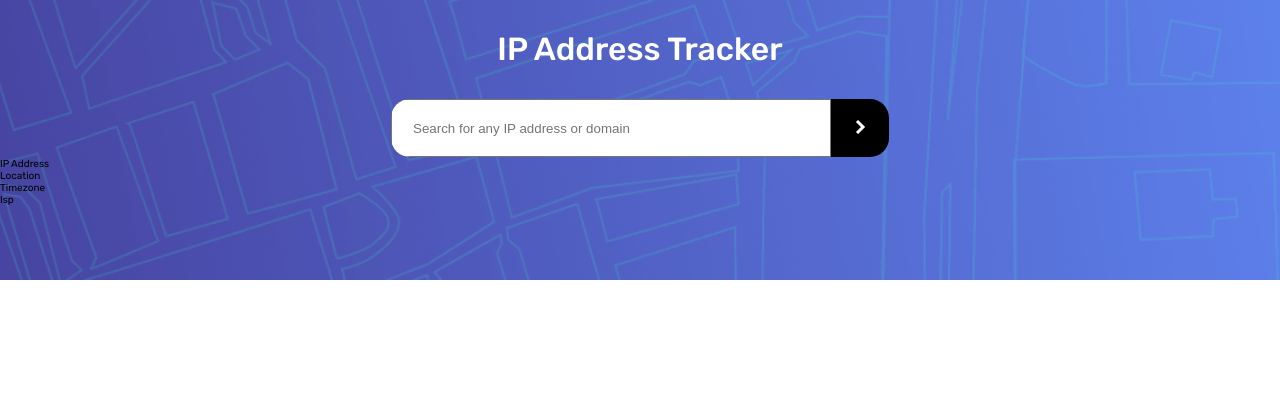
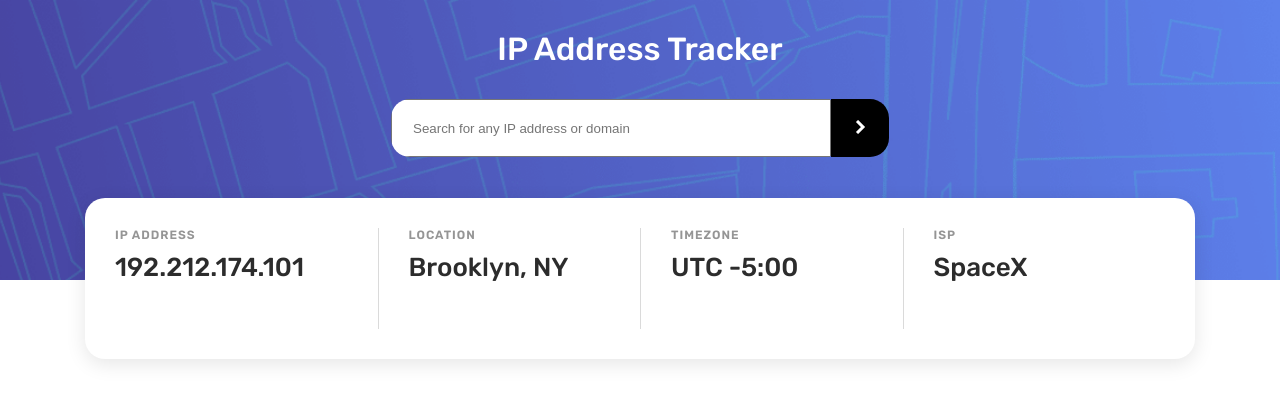
Before and after one commit to mattcritelli/ip-address-tracker, a website: page index.html in a window 1280 px wide. Drawn offline with Linux system fonts and the light colour scheme.

Commit message:
Finish initial styling of display data components.

```diff
--- a/index.html
+++ b/index.html
@@ -26,19 +26,19 @@
     <div class="display">
       <div class="display__box" id="ip-address">
         <div class="display__title">IP Address</div>
-        <div class="display__data"></div>
+        <div class="display__data">192.212.174.101</div>
       </div>
       <div class="display__box" id="location">
         <div class="display__title">Location</div>
-        <div class="display__data"></div>
+        <div class="display__data">Brooklyn, NY</div>
       </div>
       <div class="display__box" id="timezone">
         <div class="display__title">Timezone</div>
-        <div class="display__data"></div>
+        <div class="display__data">UTC -5:00</div>
       </div>
       <div class="display__box" id="isp">
         <div class="display__title">Isp</div>
-        <div class="display__data"></div>
+        <div class="display__data">SpaceX</div>
       </div>
     </div>
   </header>
--- a/sass/components/_display.scss
+++ b/sass/components/_display.scss
@@ -0,0 +1,36 @@
+.display {
+  width: 90%;
+  max-width: 111rem;
+  background-color: $color-white;
+  border-radius: 20px;
+  height: 16.1rem;
+  margin: 4rem auto;
+  display: flex;
+  padding: 3rem;
+  box-shadow: 0 0.5rem 2rem rgba($color-black, 0.1);
+
+  &__box {
+    flex: 0 1 25%;
+
+    &:not(:first-child) {
+      padding-left: 3rem;
+      border-left: 1px solid #DADADA;
+    }
+  }
+
+  &__title {
+    font-weight: 600;
+    font-size: 1.2rem;
+    text-transform: uppercase;
+    letter-spacing: 1px;
+    color: #959595;
+    padding-bottom: 1rem;
+  }
+
+  &__data {
+    font-weight: 500;
+    font-size: 2.6rem;
+    text-transform: capitalize;
+    color: #2C2C2C;
+  }
+}
```
Also changed, not shown: css/style.css.
